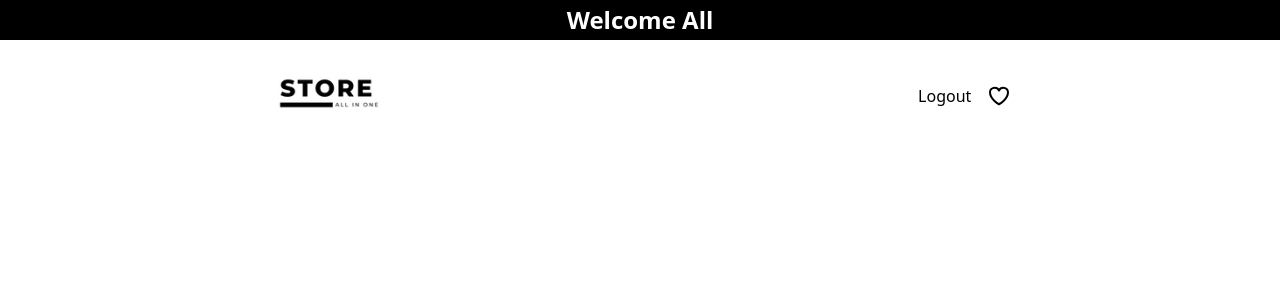
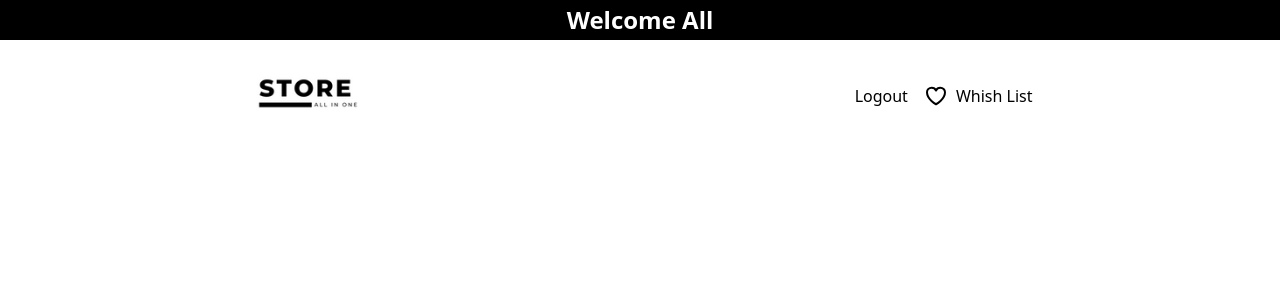
Before and after one commit to siam114/velora-store-redux-toolkit, a React (Vite) app: page / in a window 1280 px wide. Shown: the top 300 px of the page. Built offline with nearby package versions, Linux system fonts and the light colour scheme.

Commit message:
design whish list

```diff
--- a/src/components/Navbar/Navbar.jsx
+++ b/src/components/Navbar/Navbar.jsx
@@ -34,6 +34,7 @@ const Navbar = () => {
                 d="M21 8.25c0-2.485-2.099-4.5-4.688-4.5-1.935 0-3.597 1.126-4.312 2.733-.715-1.607-2.377-2.733-4.313-2.733C5.1 3.75 3 5.765 3 8.25c0 7.22 9 12 9 12s9-4.78 9-12Z"
               />
             </svg>
+            <p className="ml-2 text-base font-medium tracking-normal leading-none text-center">Whish List</p>
           </div>
         </div>
       </div>
```
